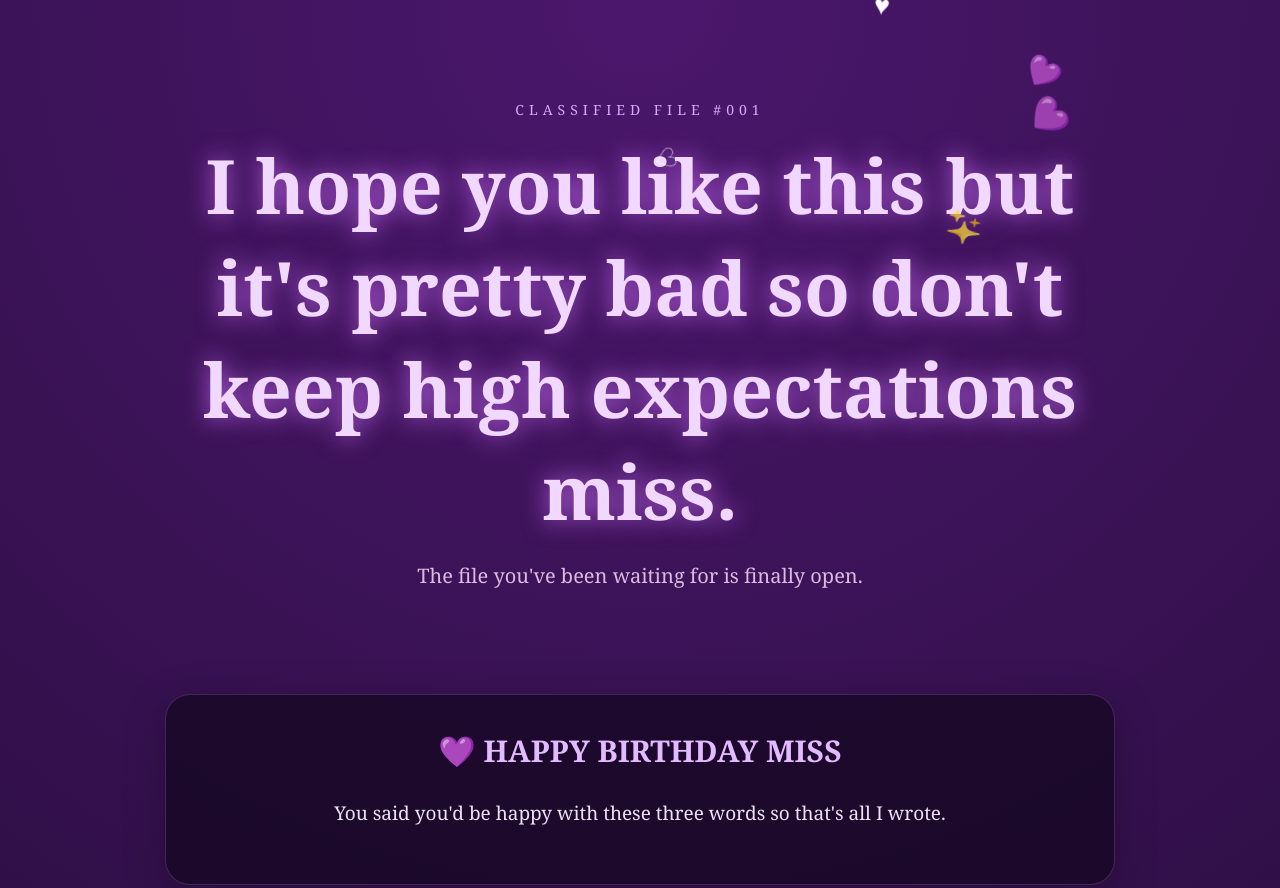
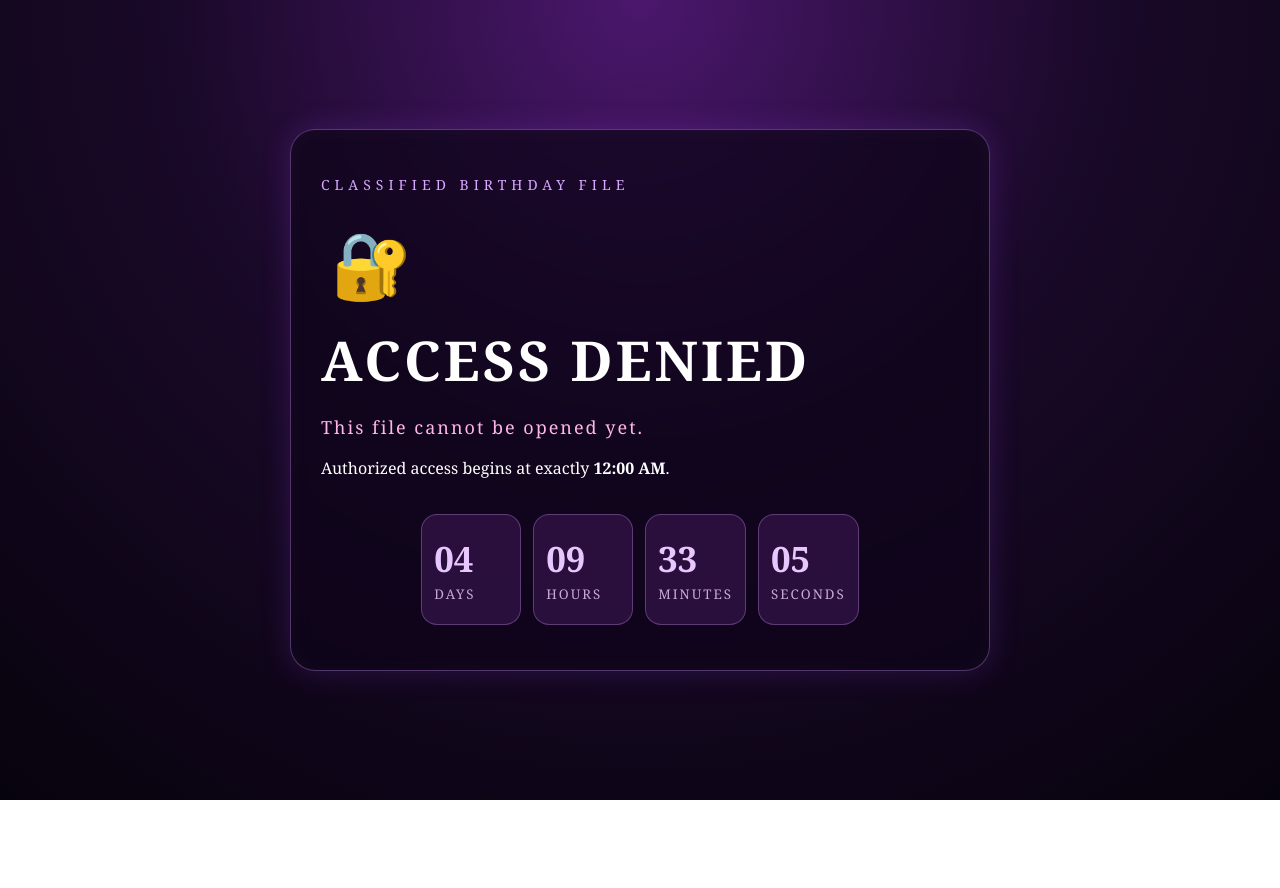
Before and after one commit to Fayeeza2202/Bday, a plain HTML site: page index.html in a window 1280 px wide. Shown: the top 888 px of the page. After the commit the page ends 800 px from the top, so only its background shows below. Drawn offline with Linux system fonts and the light colour scheme.

Commit message:
Update index.html

```diff
--- a/index.html
+++ b/index.html
@@ -1483,7 +1483,7 @@ Also last thing I promise, if you get even a bit teary-eyed  while reading this
 
 const birthday =
     new Date(
-        "2026-09-22T00:00:00+06:00"
+        "2026-10-22T00:00:00+06:00"
     ).getTime();
 
 
```
